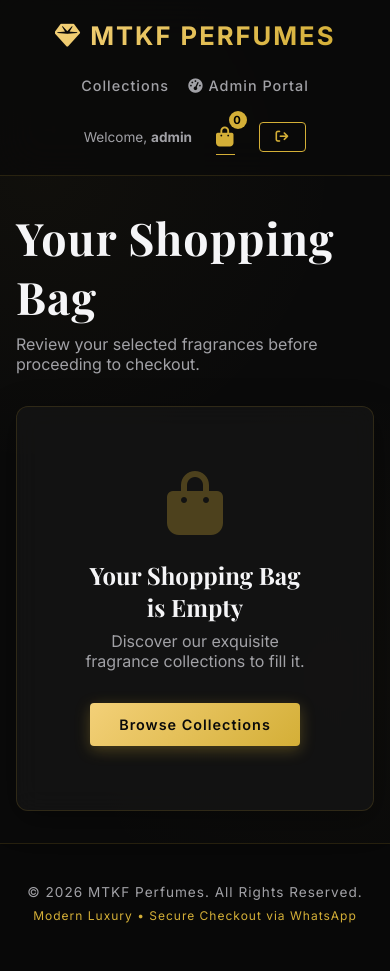
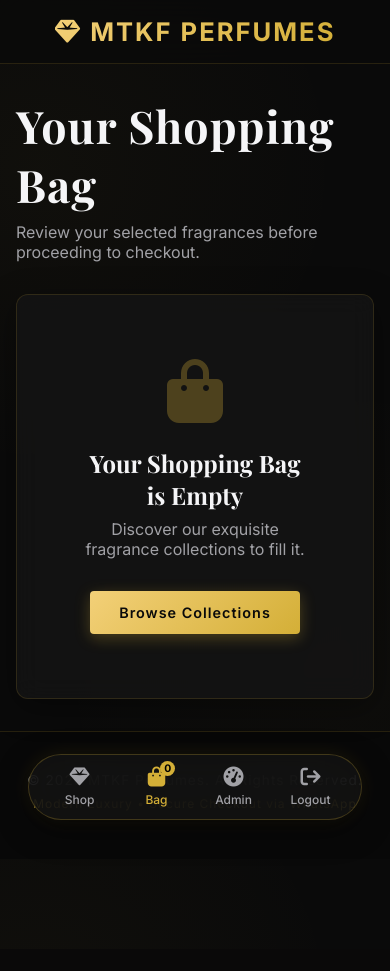
Before and after one commit to aminahausawi10-max/MTKF-perfumes, a Django app: page /cart/ in a window 390 px wide. After the commit the page ends 820 px from the top, so only its background shows below. Run offline with Django 5.2, Linux system fonts and the light colour scheme; a user stored in the database is signed in; some web fonts are replaced.

Commit message:
Update currency to Naira and implement sticky floating mobile navigation bar

```diff
--- a/static/css/style.css
+++ b/static/css/style.css
@@ -696,17 +696,94 @@ footer p {
     }
 }
 
+/* Base styles for the Mobile Floating Navigation (hidden on desktop) */
+.mobile-floating-nav {
+    display: none;
+    position: fixed;
+    bottom: 24px;
+    left: 50%;
+    transform: translateX(-50%);
+    background: rgba(18, 18, 18, 0.85);
+    backdrop-filter: blur(25px);
+    -webkit-backdrop-filter: blur(25px);
+    border: 1px solid rgba(212, 175, 55, 0.25);
+    padding: 0.75rem 1.75rem;
+    border-radius: 40px;
+    box-shadow: 0 10px 30px rgba(0, 0, 0, 0.5), 0 0 20px rgba(212, 175, 55, 0.1);
+    z-index: 9999;
+    align-items: center;
+    gap: 2rem;
+    transition: all 0.4s cubic-bezier(0.16, 1, 0.3, 1);
+}
+
+.floating-nav-item {
+    display: flex;
+    flex-direction: column;
+    align-items: center;
+    justify-content: center;
+    color: var(--text-secondary);
+    font-size: 0.75rem;
+    font-weight: 500;
+    gap: 0.3rem;
+    cursor: pointer;
+    min-width: 45px;
+}
+
+.floating-nav-item i {
+    font-size: 1.25rem;
+    transition: transform 0.3s ease;
+}
+
+.floating-nav-item:hover, .floating-nav-item.active {
+    color: var(--gold);
+}
+
+.floating-nav-item:hover i {
+    transform: translateY(-2px);
+}
+
+.floating-cart-count {
+    position: absolute;
+    top: -6px;
+    right: -10px;
+    background: var(--gold);
+    color: #000;
+    font-size: 0.65rem;
+    font-weight: 700;
+    width: 15px;
+    height: 15px;
+    border-radius: 50%;
+    display: flex;
+    align-items: center;
+    justify-content: center;
+}
+
 @media(max-width: 768px) {
+    /* Hide default header nav list and action buttons on mobile */
+    header nav, .nav-actions {
+        display: none !important;
+    }
+
+    /* Make header logo centered and premium on mobile */
     .navbar-container {
-        flex-direction: column;
-        gap: 1.5rem;
+        padding: 1rem;
+        justify-content: center;
     }
-    .nav-links {
-        gap: 1.2rem;
+
+    /* Reveal floating nav on mobile screens */
+    .mobile-floating-nav {
+        display: flex;
     }
+
+    body {
+        /* Add padding at bottom to prevent floating nav from covering content */
+        padding-bottom: 90px;
+    }
+
     main {
         padding: 2rem 1rem;
     }
+
     .cart-table th, .cart-table td {
         padding: 0.75rem 0.5rem;
         font-size: 0.85rem;
--- a/templates/admin_dashboard.html
+++ b/templates/admin_dashboard.html
@@ -28,7 +28,7 @@
     </div>
     <div class="admin-stat-card glass-panel">
         <span style="font-size: 0.85rem; color: var(--text-secondary); letter-spacing: 1px; text-transform: uppercase;">Completed Sales</span>
-        <div class="admin-stat-value" style="color: var(--success);">${{ total_sales|default:"0.00" }}</div>
+        <div class="admin-stat-value" style="color: var(--success);">₦{{ total_sales|default:"0.00" }}</div>
     </div>
 </div>
 
@@ -66,7 +66,7 @@
                         <td style="font-weight: 500;"><a href="{% url 'product_detail' prod.slug %}" target="_blank">{{ prod.name }}</a></td>
                         <td>{{ prod.brand.name }}</td>
                         <td>{{ prod.category.name }}</td>
-                        <td style="font-weight: 600; color: var(--gold);">${{ prod.price }}</td>
+                        <td style="font-weight: 600; color: var(--gold);">₦{{ prod.price }}</td>
                         <td>
                             {% if prod.stock == 0 %}
                                 <span style="color: var(--danger); font-weight: 600;">Out of Stock</span>
--- a/templates/base.html
+++ b/templates/base.html
@@ -86,6 +86,46 @@
         </div>
     </footer>
 
+    <!-- Floating Sticky Navigation for Mobile Screens -->
+    <div class="mobile-floating-nav">
+        {% if user.is_authenticated %}
+            <a href="{% url 'catalog' %}" class="floating-nav-item {% if request.resolver_match.url_name == 'catalog' %}active{% endif %}">
+                <i class="fa-solid fa-gem"></i>
+                <span>Shop</span>
+            </a>
+            <a href="{% url 'cart' %}" class="floating-nav-item {% if request.resolver_match.url_name == 'cart' %}active{% endif %}">
+                <div style="position: relative; display: inline-block;">
+                    <i class="fa-solid fa-bag-shopping"></i>
+                    <span class="floating-cart-count">{{ request.session.cart|length|default:0 }}</span>
+                </div>
+                <span>Bag</span>
+            </a>
+            {% if user.is_staff %}
+                <a href="{% url 'admin_dashboard' %}" class="floating-nav-item {% if 'admin' in request.resolver_match.url_name %}active{% endif %}">
+                    <i class="fa-solid fa-gauge-high"></i>
+                    <span>Admin</span>
+                </a>
+            {% endif %}
+            <a href="{% url 'logout' %}" class="floating-nav-item">
+                <i class="fa-solid fa-arrow-right-from-bracket"></i>
+                <span>Logout</span>
+            </a>
+        {% else %}
+            <a href="{% url 'catalog' %}" class="floating-nav-item {% if request.resolver_match.url_name == 'catalog' %}active{% endif %}">
+                <i class="fa-solid fa-gem"></i>
+                <span>Shop</span>
+            </a>
+            <a href="{% url 'login' %}" class="floating-nav-item {% if request.resolver_match.url_name == 'login' %}active{% endif %}">
+                <i class="fa-solid fa-arrow-right-to-bracket"></i>
+                <span>Login</span>
+            </a>
+            <a href="{% url 'signup' %}" class="floating-nav-item {% if request.resolver_match.url_name == 'signup' %}active{% endif %}">
+                <i class="fa-solid fa-user-plus"></i>
+                <span>Register</span>
+            </a>
+        {% endif %}
+    </div>
+
     {% block extra_js %}{% endblock %}
 </body>
 </html>
--- a/templates/cart.html
+++ b/templates/cart.html
@@ -39,7 +39,7 @@
                                 </div>
                             </div>
                         </td>
-                        <td style="font-size: 1.1rem; font-weight: 500;">${{ item.product.price }}</td>
+                        <td style="font-size: 1.1rem; font-weight: 500;">₦{{ item.product.price }}</td>
                         <td>
                             <form method="POST" action="{% url 'update_cart' item.product.id %}" style="display: flex; align-items: center; gap: 0.5rem;">
                                 {% csrf_token %}
@@ -49,7 +49,7 @@
                                 </button>
                             </form>
                         </td>
-                        <td style="font-size: 1.1rem; font-weight: 600; color: var(--gold);">${{ item.subtotal }}</td>
+                        <td style="font-size: 1.1rem; font-weight: 600; color: var(--gold);">₦{{ item.subtotal }}</td>
                         <td style="text-align: center;">
                             <a href="{% url 'remove_from_cart' item.product.id %}" class="btn btn-danger btn-sm" style="padding: 0.5rem 0.8rem;" title="Remove from bag">
                                 <i class="fa-solid fa-trash-can"></i>
@@ -70,7 +70,7 @@
             <div style="text-align: right; display: flex; flex-direction: column; gap: 1rem; align-items: flex-end;">
                 <div>
                     <span class="cart-total-label" style="margin-right: 1.5rem; color: var(--text-secondary);">Total Value:</span>
-                    <span class="cart-total-value">${{ total }}</span>
+                    <span class="cart-total-value">₦{{ total }}</span>
                 </div>
 
                 <a href="{% url 'checkout' %}" class="btn btn-primary" style="height: 50px; padding: 0 2.5rem; display: flex; align-items: center; justify-content: center; font-size: 1.05rem;">
--- a/templates/catalog.html
+++ b/templates/catalog.html
@@ -72,7 +72,7 @@
                     <p class="product-desc-snippet">{{ product.description }}</p>
 
                     <div class="product-price-row">
-                        <span class="product-price">${{ product.price }}</span>
+                        <span class="product-price">₦{{ product.price }}</span>
 
                         <div style="display: flex; gap: 0.5rem;">
                             <a href="{% url 'product_detail' product.slug %}" class="btn btn-secondary btn-sm" style="padding: 0.5rem 0.8rem;">
--- a/templates/checkout.html
+++ b/templates/checkout.html
@@ -60,7 +60,7 @@
                         <h4 style="font-size: 0.95rem; margin-top: 0.1rem; text-overflow: ellipsis; overflow: hidden; white-space: nowrap;">{{ item.product.name }}</h4>
                         <span style="font-size: 0.8rem; color: var(--text-secondary);">Qty: {{ item.quantity }}</span>
                     </div>
-                    <span style="font-size: 1rem; font-weight: 600;">${{ item.product.price }}</span>
+                    <span style="font-size: 1rem; font-weight: 600;">₦{{ item.product.price }}</span>
                 </div>
             {% endfor %}
         </div>
@@ -68,7 +68,7 @@
         <div style="background: rgba(255, 255, 255, 0.02); padding: 1.25rem; border-radius: 6px; border: 1px solid var(--border-color);">
             <div style="display: flex; justify-content: space-between; margin-bottom: 0.5rem;">
                 <span style="color: var(--text-secondary); font-size: 0.9rem;">Subtotal</span>
-                <span style="font-weight: 500;">${{ total }}</span>
+                <span style="font-weight: 500;">₦{{ total }}</span>
             </div>
             <div style="display: flex; justify-content: space-between; margin-bottom: 0.75rem;">
                 <span style="color: var(--text-secondary); font-size: 0.9rem;">Shipping</span>
@@ -77,7 +77,7 @@
             <hr style="border: 0; border-top: 1px solid var(--border-color); margin-bottom: 0.75rem;">
             <div style="display: flex; justify-content: space-between; align-items: center;">
                 <span style="font-size: 1.1rem; font-weight: 600; color: var(--text-primary);">Total</span>
-                <span style="font-size: 1.6rem; font-weight: 700; color: var(--gold);">${{ total }}</span>
+                <span style="font-size: 1.6rem; font-weight: 700; color: var(--gold);">₦{{ total }}</span>
             </div>
         </div>
     </div>
--- a/templates/product_detail.html
+++ b/templates/product_detail.html
@@ -34,7 +34,7 @@
             </span>
         </div>
 
-        <div class="detail-price">${{ product.price }}</div>
+        <div class="detail-price">₦{{ product.price }}</div>
 
         <hr style="border: 0; border-top: 1px solid var(--border-color); margin: 0.5rem 0;">
 
@@ -101,7 +101,7 @@
                             <a href="{% url 'product_detail' item.slug %}">{{ item.name }}</a>
                         </h4>
                         <div class="product-price-row">
-                            <span style="font-size: 1.1rem; font-weight: 600;">${{ item.price }}</span>
+                            <span style="font-size: 1.1rem; font-weight: 600;">₦{{ item.price }}</span>
                             <a href="{% url 'product_detail' item.slug %}" class="btn btn-primary btn-sm" style="padding: 0.3rem 0.6rem; font-size: 0.75rem;">View</a>
                         </div>
                     </div>
```
